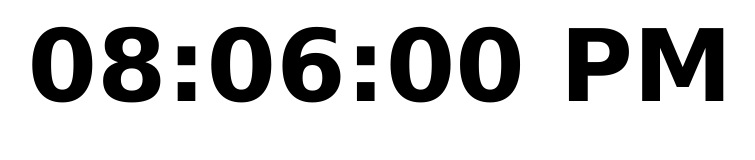
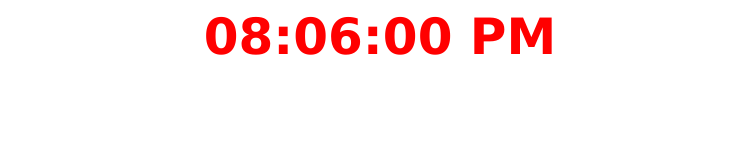
Before and after one commit to Ved2012005/digital, a plain HTML site: page index.html in a window 1280 px wide. Shown: the whole page, without its empty margins (260-1015 px from the left). Drawn offline with Linux system fonts and the light colour scheme.

Commit message:
Change text
Text changes

```diff
--- a/index.html
+++ b/index.html
@@ -3,12 +3,13 @@
     <meta name="google-site-verification" content="2DIHH_1SzSXWw2zLDaMshtQy20A552ylAMPnWhutlr8" />
     <meta charset="UTF-8">
     <meta name="viewport" content="width=device-width, initial-scale=1.0">
-    <title>Document</title>
+    <title>ved </title>
     <style>
         h1{
-            font-size: 100px;
+            font-size: 50px;
             text-align: center;
             font-family: verdana;
+            color:red;
         }
     </style>
 </head>
```
